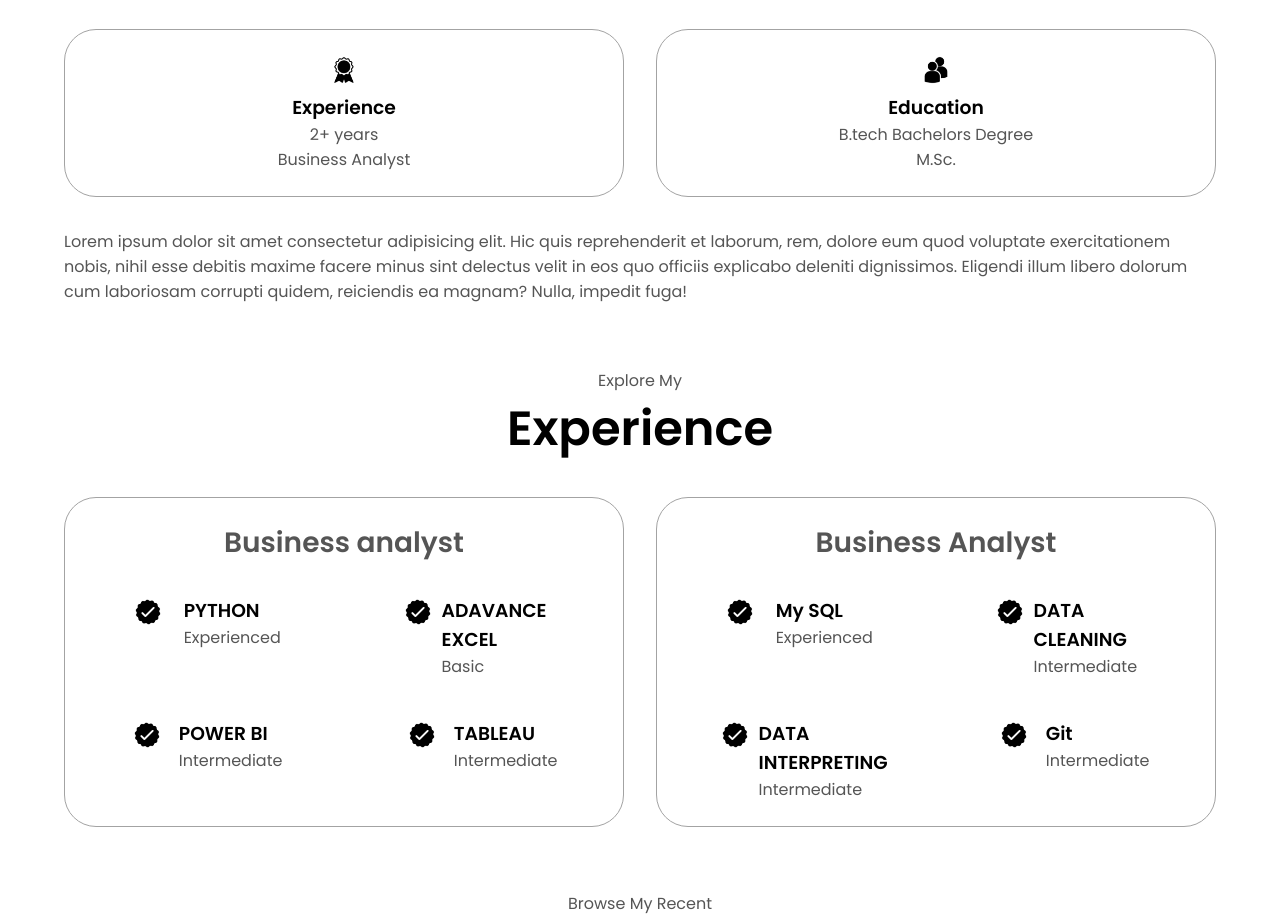
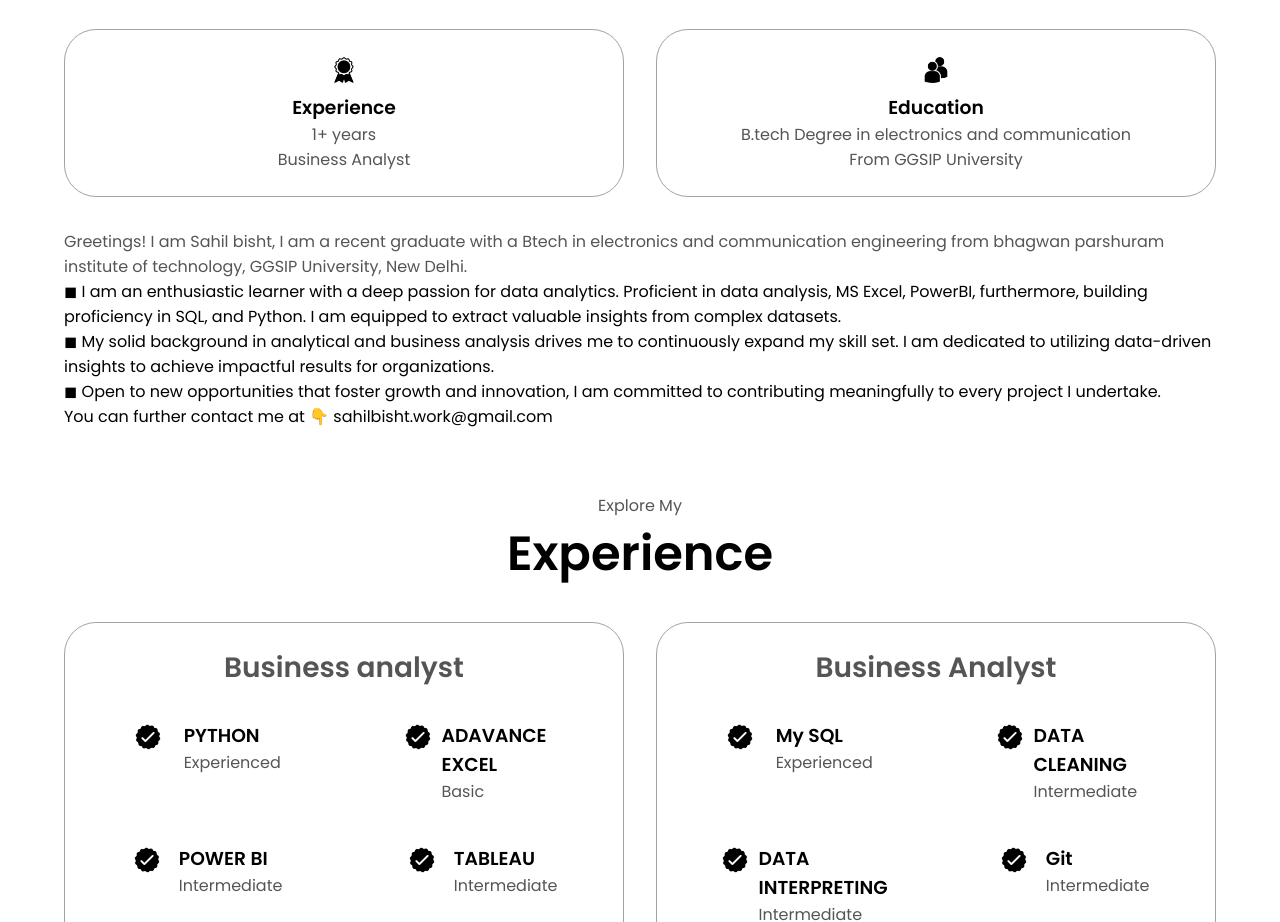
Before and after one commit to sahil-bishtgits/html-css-js-portfolio-, a plain HTML site: page index.html in a window 1280 px wide. Shown: the part 1303-2225 px from the top of the page. Drawn offline with Linux system fonts and the light colour scheme.

Commit message:
Update index.html

```diff
--- a/index.html
+++ b/index.html
@@ -88,7 +88,7 @@
                     class="icon"
                   />
                   <h3>Experience</h3>
-                  <p>2+ years <br />Business Analyst</p>
+                  <p>1+ years <br />Business Analyst</p>
                  </div>
                 <div class="details-container">
                   <img
@@ -97,17 +97,21 @@
                     class="icon"
                   />
                   <h3>Education</h3>
-                  <p>B.tech Bachelors Degree<br />M.Sc. </p>
+                  <p>B.tech Degree in electronics and communication<br />From GGSIP University </p>
                 </div>
               </div>
               <div class="text-container">
                 <p>
-                  Lorem ipsum dolor sit amet consectetur adipisicing elit. Hic quis
-                  reprehenderit et laborum, rem, dolore eum quod voluptate
-                  exercitationem nobis, nihil esse debitis maxime facere minus sint
-                  delectus velit in eos quo officiis explicabo deleniti dignissimos.
-                  Eligendi illum libero dolorum cum laboriosam corrupti quidem,
-                  reiciendis ea magnam? Nulla, impedit fuga!
+                  Greetings! I am Sahil bisht, I am a recent graduate with a Btech in electronics and communication engineering from bhagwan parshuram institute of technology, GGSIP University, New Delhi.</p>
+
+◼ I am an enthusiastic learner with a deep passion for data analytics. Proficient in data analysis, MS Excel, PowerBI, furthermore, building proficiency in SQL, and Python. I am equipped to extract valuable insights from complex datasets. </p>
+
+◼ My solid background in analytical and business analysis drives me to continuously expand my skill set. I am dedicated to utilizing data-driven insights to achieve impactful results for organizations.</p>
+
+◼ Open to new opportunities that foster growth and innovation, I am committed to contributing meaningfully to every project I undertake.</p>
+
+You can further contact me at 👇
+sahilbisht.work@gmail.com
                 </p>
               </div>
             </div>
@@ -325,13 +329,13 @@
             <div class="btn-container">
               <button
                 class="btn btn-color-2 project-btn"
-                onclick="location.href='https://github.com/'"
+                onclick="location.href='https://github.com/sahil-bishtgits/sql_project_on.netflix'"
               >
                 Github
               </button>
               <button
                 class="btn btn-color-2 project-btn"
-                onclick="location.href='https://github.com/'"
+                onclick="location.href='https://sahilnetfli.carrd.co/'"
               >
                 Live Demo
               </button>
```
